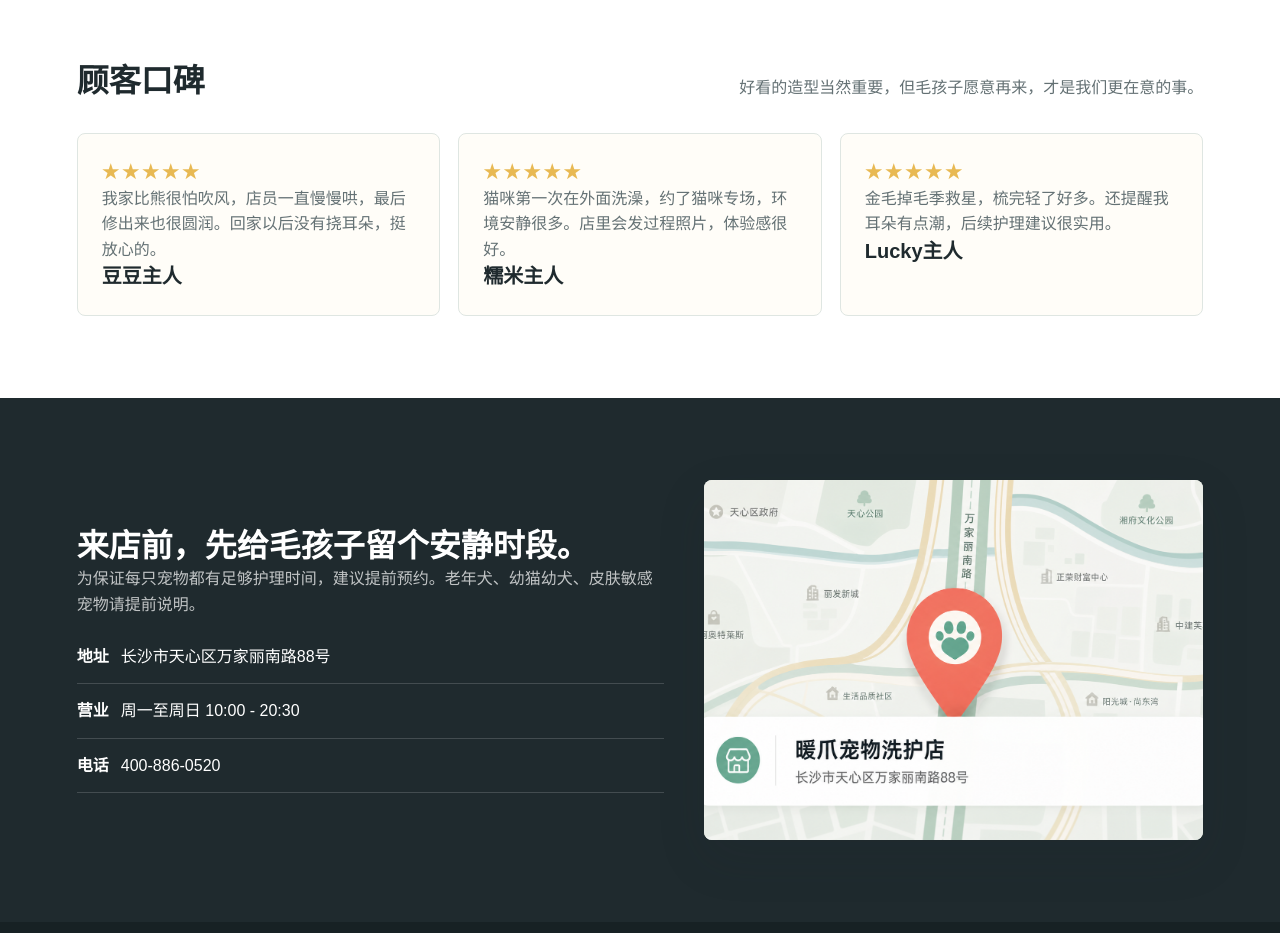
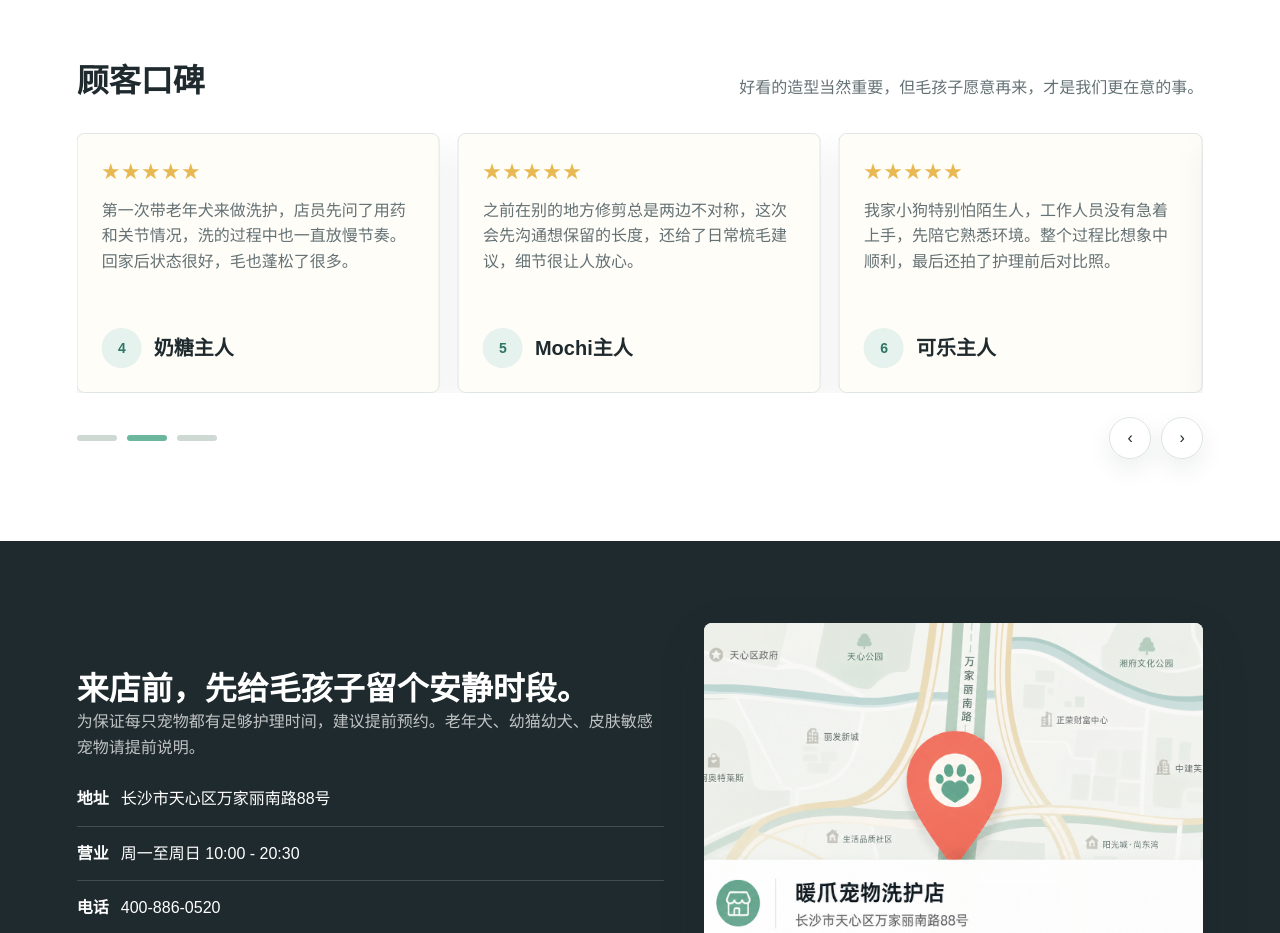
Before and after one commit to ddi04/petcare, a Next.js app: page / in a window 1280 px wide. Shown: the part 3340-4273 px from the top of the page. Built offline with nearby package versions, Linux system fonts and the light colour scheme.

Commit message:
优化客户评价轮播

```diff
--- a/app/page.tsx
+++ b/app/page.tsx
@@ -2,7 +2,7 @@
 
 import Image from "next/image";
 import type { FormEvent, ReactNode } from "react";
-import { useEffect, useState } from "react";
+import { useEffect, useMemo, useState } from "react";
 
 const navItems = [
   { href: "#services", label: "服务" },
@@ -103,6 +103,34 @@ const reviews = [
   {
     body: "金毛掉毛季救星，梳完轻了好多。还提醒我耳朵有点潮，后续护理建议很实用。",
     name: "Lucky主人"
+  }
+];
+
+const reviewSlides = [
+  ...reviews,
+  {
+    body: "第一次带老年犬来做洗护，店员先问了用药和关节情况，洗的过程中也一直放慢节奏。回家后状态很好，毛也蓬松了很多。",
+    name: "奶糖主人"
+  },
+  {
+    body: "之前在别的地方修剪总是两边不对称，这次会先沟通想保留的长度，还给了日常梳毛建议，细节很让人放心。",
+    name: "Mochi主人"
+  },
+  {
+    body: "我家小狗特别怕陌生人，工作人员没有急着上手，先陪它熟悉环境。整个过程比想象中顺利，最后还拍了护理前后对比照。",
+    name: "可乐主人"
+  },
+  {
+    body: "透明玻璃区可以看到护理过程，烘干时也不是一直猛吹。耳朵和脚底处理得很干净，价格和服务都很匹配。",
+    name: "布丁主人"
+  },
+  {
+    body: "猫咪毛结比较严重，本来担心会剃得很丑，结果处理得很耐心，还保留了自然的形状。后续护理说明写得很清楚。",
+    name: "团子主人"
+  },
+  {
+    body: "预约时间控制得很好，到店不用等太久。洗完身上香味很淡，不刺鼻，摸起来清爽柔软，已经准备固定来了。",
+    name: "阿福主人"
   }
 ];
 
@@ -312,6 +340,103 @@ function EnvironmentCarousel() {
   );
 }
 
+function ReviewCarousel() {
+  const pages = useMemo(() => {
+    const grouped = [];
+
+    for (let index = 0; index < reviewSlides.length; index += 3) {
+      grouped.push(reviewSlides.slice(index, index + 3));
+    }
+
+    return grouped;
+  }, []);
+  const [currentPage, setCurrentPage] = useState(0);
+
+  function showPage(index: number) {
+    setCurrentPage((index + pages.length) % pages.length);
+  }
+
+  useEffect(() => {
+    const timer = window.setInterval(() => {
+      setCurrentPage((page) => (page + 1) % pages.length);
+    }, 4800);
+
+    return () => window.clearInterval(timer);
+  }, [pages.length]);
+
+  return (
+    <div className="relative">
+      <div
+        aria-label="顾客评价轮播"
+        className="overflow-hidden"
+      >
+        <div
+          className="flex transition-transform duration-700 ease-out"
+          style={{ transform: `translateX(-${currentPage * 100}%)` }}
+        >
+          {pages.map((page, pageIndex) => (
+            <div
+              className="grid flex-[0_0_100%] grid-cols-3 gap-[18px] pr-px max-[980px]:grid-cols-2 max-sm:grid-cols-1"
+              key={`review-page-${pageIndex}`}
+            >
+              {page.map((review, reviewIndex) => (
+                <article
+                  className="flex min-h-[260px] flex-col justify-between rounded-lg border border-[var(--line)] bg-[var(--paper)] p-6 shadow-[0_14px_34px_rgba(31,42,46,0.06)]"
+                  key={review.name}
+                >
+                  <div>
+                    <div className="mb-3 text-lg tracking-[2px] text-[var(--gold)]">★★★★★</div>
+                    <p className="m-0 text-[var(--muted)]">{review.body}</p>
+                  </div>
+                  <div className="mt-5 flex items-center gap-3">
+                    <span className="grid size-10 place-items-center rounded-full bg-[#e5f2ed] text-sm font-extrabold text-[#2f7665]">
+                      {reviewIndex + pageIndex * 3 + 1}
+                    </span>
+                    <strong className="m-0 text-xl">{review.name}</strong>
+                  </div>
+                </article>
+              ))}
+            </div>
+          ))}
+        </div>
+      </div>
+      <div className="mt-6 flex items-center justify-between gap-4 max-sm:flex-col max-sm:items-stretch">
+        <div className="flex gap-2.5 max-sm:justify-center">
+          {pages.map((_, index) => (
+            <button
+              aria-label={`显示第 ${index + 1} 组评价`}
+              className={`h-1.5 w-10 cursor-pointer rounded-full border-0 transition-colors ${
+                index === currentPage ? "bg-[var(--mint)]" : "bg-[#cfd9d4]"
+              }`}
+              key={`review-dot-${index}`}
+              onClick={() => showPage(index)}
+              type="button"
+            />
+          ))}
+        </div>
+        <div className="flex gap-2.5 max-sm:justify-center">
+          <button
+            aria-label="上一组评价"
+            className="grid size-[42px] cursor-pointer place-items-center rounded-full border border-[var(--line)] bg-white text-xl text-[var(--ink)] shadow-[0_10px_24px_rgba(31,42,46,0.08)]"
+            onClick={() => showPage(currentPage - 1)}
+            type="button"
+          >
+            ‹
+          </button>
+          <button
+            aria-label="下一组评价"
+            className="grid size-[42px] cursor-pointer place-items-center rounded-full border border-[var(--line)] bg-white text-xl text-[var(--ink)] shadow-[0_10px_24px_rgba(31,42,46,0.08)]"
+            onClick={() => showPage(currentPage + 1)}
+            type="button"
+          >
+            ›
+          </button>
+        </div>
+      </div>
+    </div>
+  );
+}
+
 function Toast({ show }: { show: boolean }) {
   return (
     <div
@@ -498,18 +623,7 @@ export default function Home() {
             body="好看的造型当然重要，但毛孩子愿意再来，才是我们更在意的事。"
             title="顾客口碑"
           />
-          <div className="grid grid-cols-3 gap-[18px] max-[980px]:grid-cols-2 max-sm:grid-cols-1">
-            {reviews.map((review) => (
-              <article
-                className="rounded-lg border border-[var(--line)] bg-[var(--paper)] p-6"
-                key={review.name}
-              >
-                <div className="text-lg tracking-[2px] text-[var(--gold)]">★★★★★</div>
-                <p className="text-[var(--muted)]">{review.body}</p>
-                <strong className="m-0 text-xl">{review.name}</strong>
-              </article>
-            ))}
-          </div>
+          <ReviewCarousel />
         </section>
 
         <section
```
